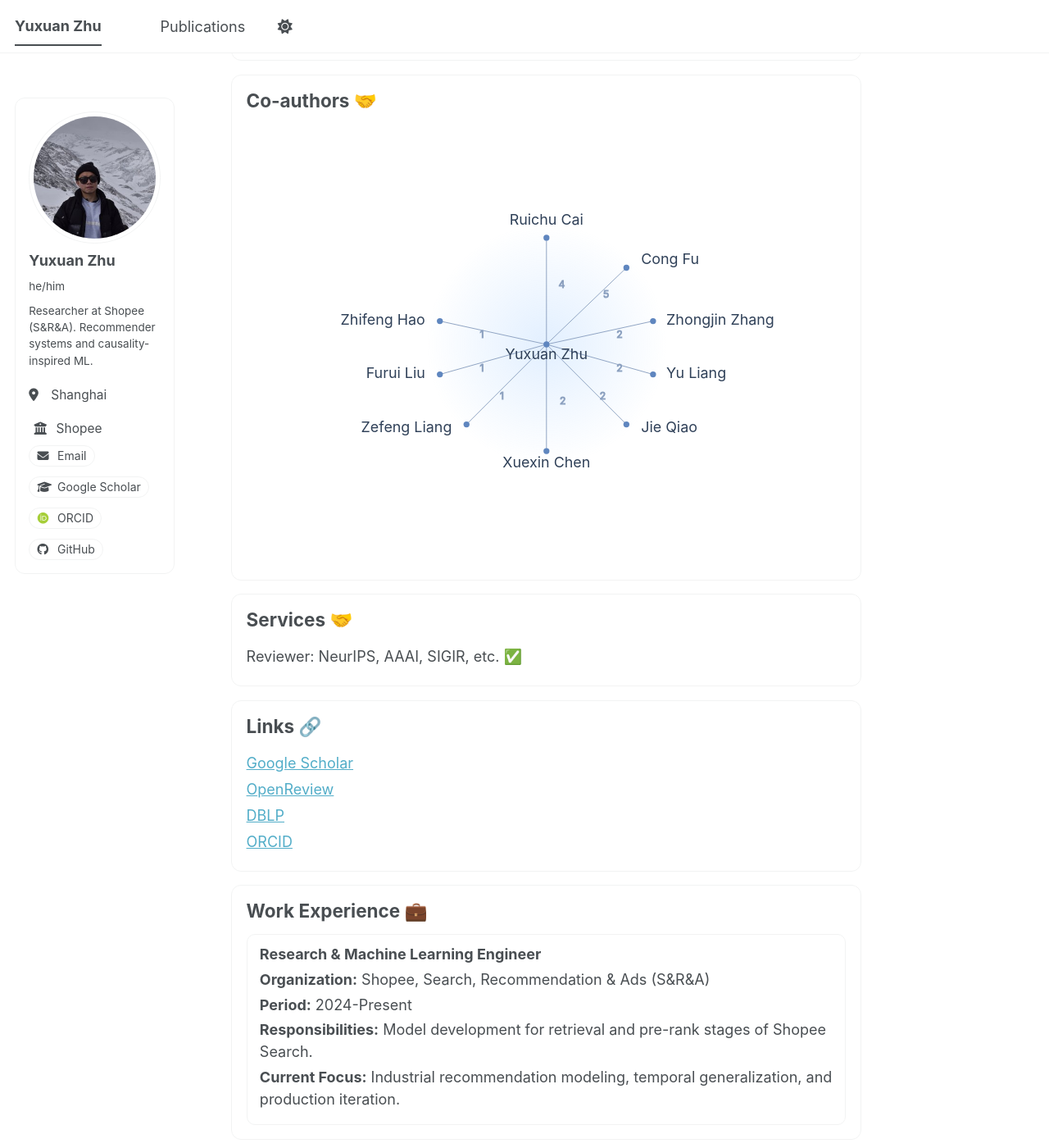
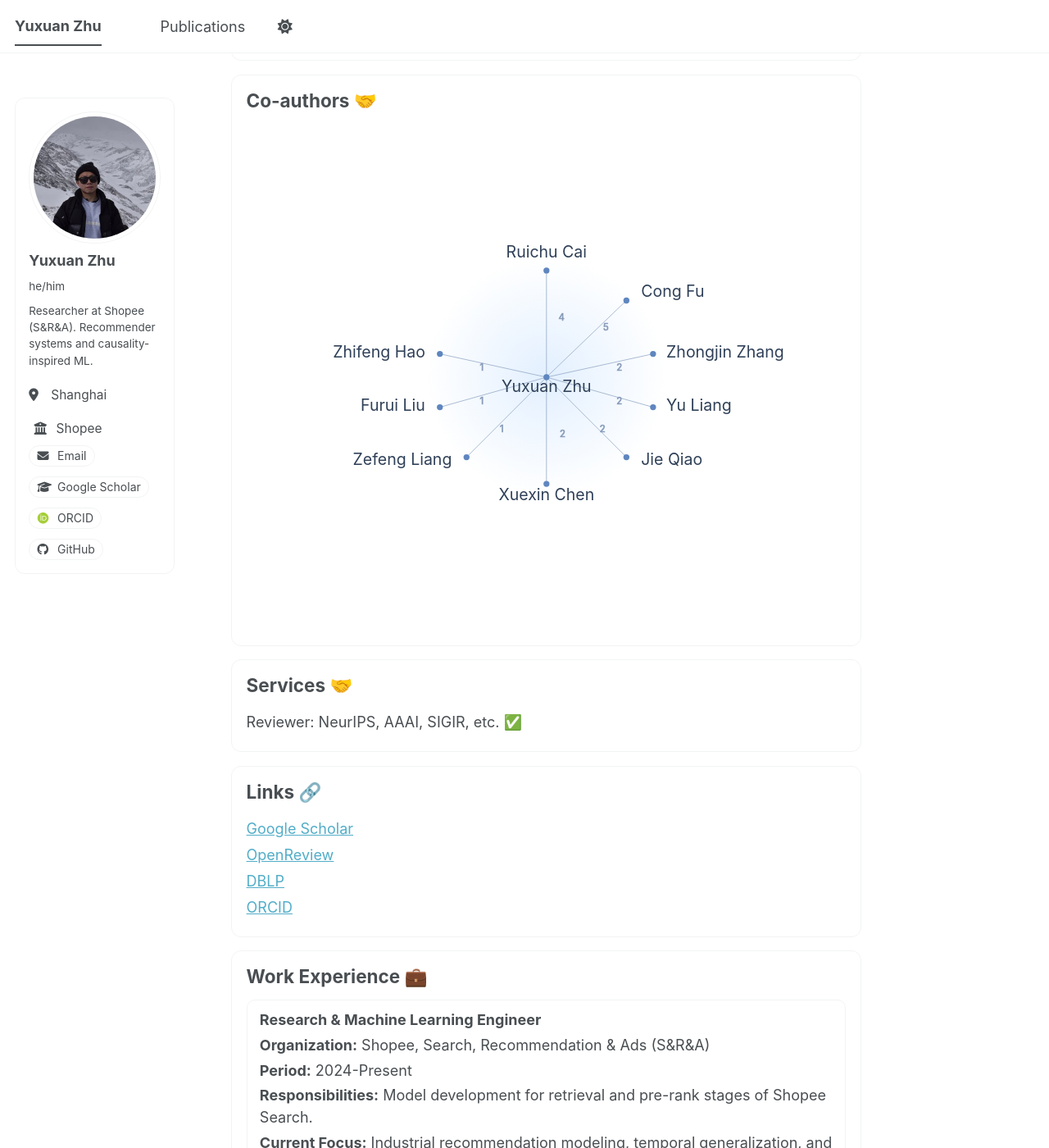
Before and after one commit to EthanChu7/yuxuan.zhu.github.io, a Jekyll site: the page built from _pages/about.md, in a window 1280 px wide and 1400 px high, scrolled down 1863 px. Shown: the whole window at 82% size. Built offline with Jekyll 4.4.1, drawn with Linux system fonts in a browser that asks for light colours; some web fonts are replaced; a script bundle is joined from its source files by our own code; library files that are not in the unit come from our copies.

Commit message:
Refine coauthor graph typography, edge weight, dark contrast, and scale

```diff
--- a/assets/css/main.scss
+++ b/assets/css/main.scss
@@ -296,24 +296,24 @@
   border: 0;
   background: transparent;
   padding: 0;
-  min-height: 540px;
+  min-height: 620px;
 }
 
 .coauthor-graph svg {
   width: 100%;
-  height: 540px;
+  height: 620px;
   display: block;
 }
 
 .coauthor-svg .edge-layer {
   stroke: #8ea3c2;
-  stroke-width: 1.2;
+  stroke-width: 0.9;
   fill: none;
 }
 
 .coauthor-svg .edge-layer text {
-  fill: #6d7f99;
-  font-size: 15px;
+  fill: #74849a;
+  font-size: 14px;
   font-weight: 400 !important;
 }
 
@@ -327,24 +327,24 @@
 
 .coauthor-svg .label-layer text {
   fill: #2f4058;
-  font-size: 22px;
-  font-weight: 400;
+  font-size: 24px;
+  font-weight: 400 !important;
 }
 
 .dark .coauthor-svg .edge-layer {
-  stroke: #b3cbef;
+  stroke: #d7e6ff;
 }
 
 .dark .coauthor-svg .edge-layer text {
-  fill: #dce8fb;
+  fill: #e7f0ff;
 }
 
 .dark .coauthor-svg .dot-layer circle {
-  fill: #c3d8fb;
+  fill: #d7e6ff;
 }
 
 .dark .coauthor-svg .label-layer text {
-  fill: #edf4ff;
+  fill: #f5f9ff;
 }
 
 @media (max-width: 767px) {
@@ -455,20 +455,20 @@
   }
 
   .coauthor-graph {
-    min-height: 320px;
+    min-height: 360px;
     padding: 0;
   }
 
   .coauthor-graph svg {
-    height: 320px;
+    height: 360px;
   }
 
   .coauthor-svg .label-layer text {
-    font-size: 16px;
+    font-size: 18px;
     font-weight: 400;
   }
 
   .coauthor-svg .edge-layer text {
-    font-size: 13px;
+    font-size: 12px;
   }
 }
```
